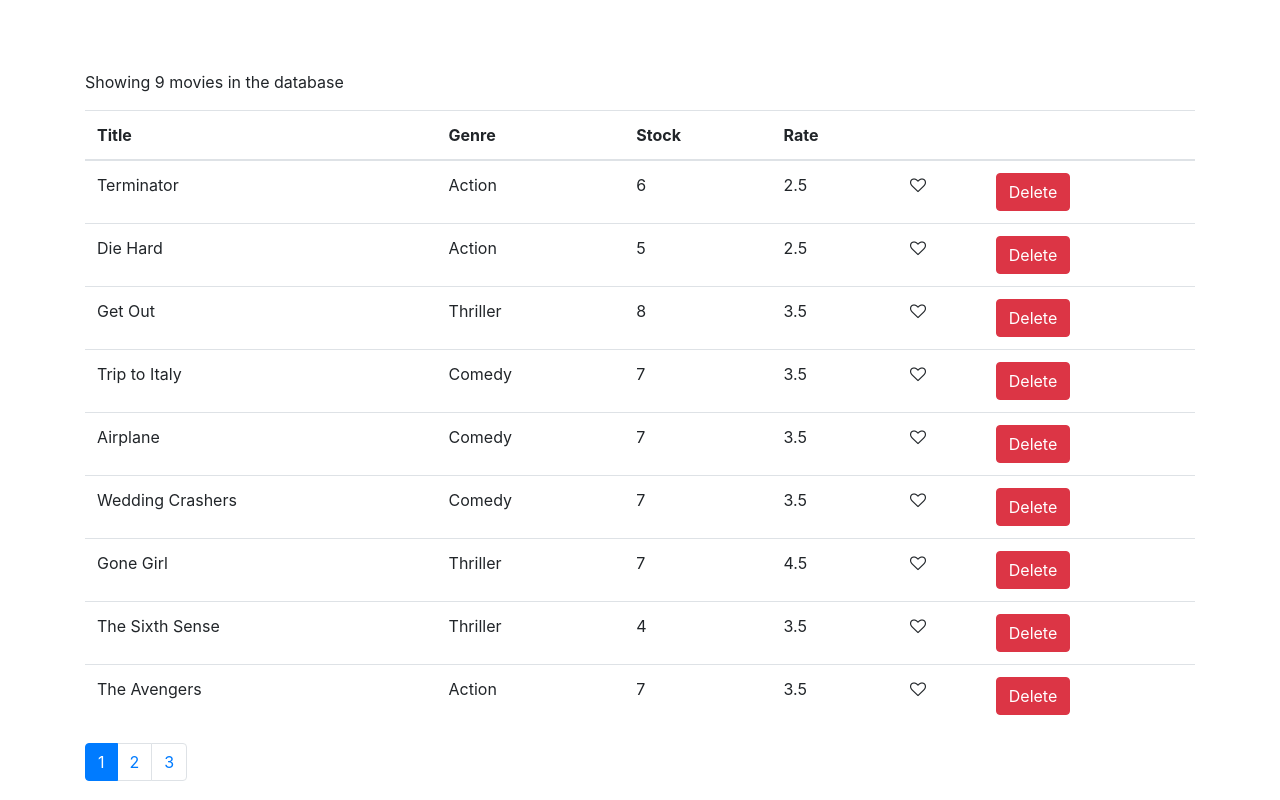
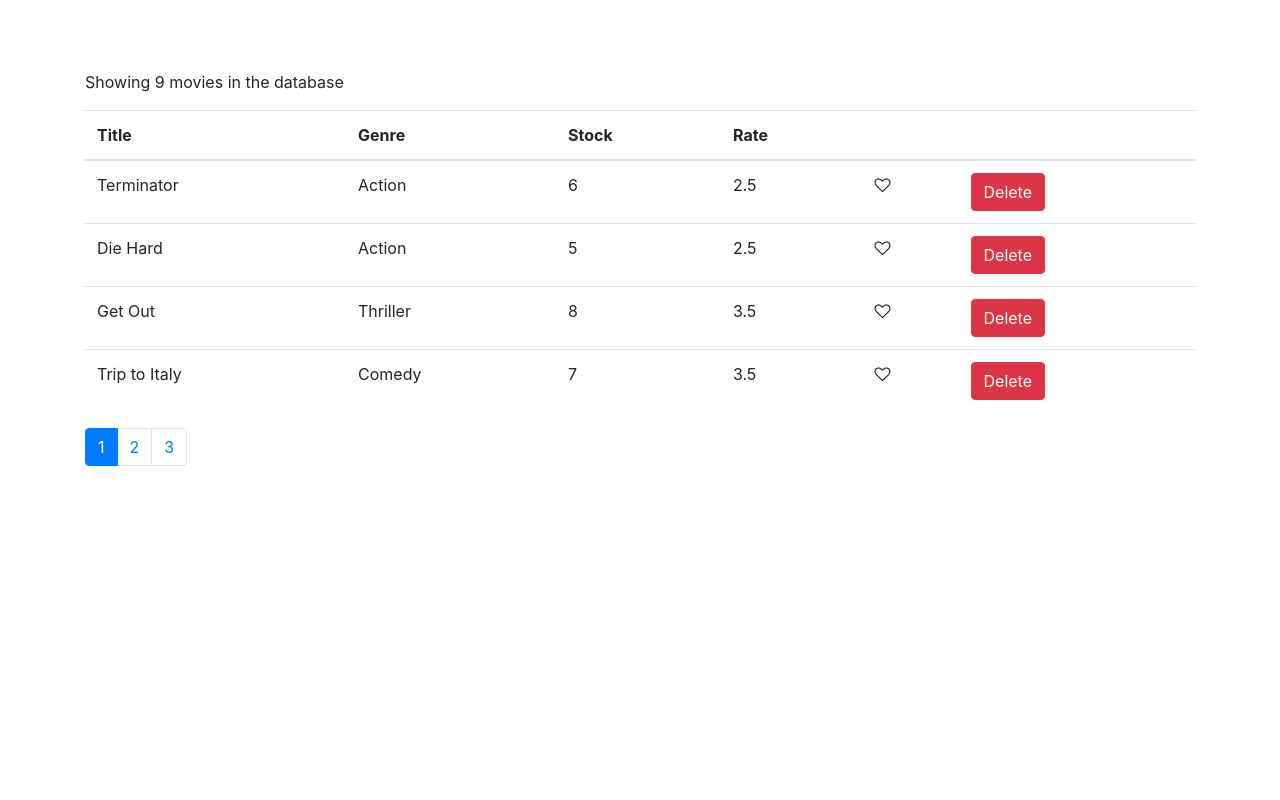
Before and after one commit to rcode321/movie-list, a React (Create React App) app: page / in a window 1280 px wide. Built offline with nearby package versions, Linux system fonts and the light colour scheme.

Commit message:
adding a paginate utils to calculate the number of pages and data in current pages

```diff
--- a/src/component/common/pagination.jsx
+++ b/src/component/common/pagination.jsx
@@ -18,9 +18,9 @@
             className={page === currentPage ? "page-item active" : "page-item"}
           >
             <a
+              href="#/"
               onClick={() => onPageChange(page)}
               className="page-link"
-              href="#/"
             >
               {page}
             </a>
--- a/src/component/movies.jsx
+++ b/src/component/movies.jsx
@@ -1,6 +1,6 @@
 import React, { Component } from "react";
 import { getMovies } from "../services/fakeMovieService";
-
+import { paginate } from "../utils/paginate";
 import Table from "react-bootstrap/Table";
 import Button from "react-bootstrap/Button";
 
@@ -36,9 +36,11 @@
 
   render() {
     const { length: count } = this.state.movies;
-    const { pageSize, currentPage } = this.state;
+    const { pageSize, currentPage, movies: allMovies } = this.state;
 
     if (count === 0) return <p>There are no movies in the database.</p>;
+
+    const movies = paginate(allMovies, currentPage, pageSize);
 
     return (
       <div>
@@ -55,7 +57,7 @@
             </tr>
           </thead>
           <tbody>
-            {this.state.movies.map((movie) => (
+            {movies.map((movie) => (
               <tr key={movie._id}>
                 <td>{movie.title}</td>
                 <td>{movie.genre.name}</td>
--- /dev/null
+++ b/src/utils/paginate.js
@@ -0,0 +1,6 @@
+import _ from "lodash";
+
+export function paginate(items, pageNumber, pageSize) {
+  const startIndex = (pageNumber - 1) * pageSize;
+  return _(items).slice(startIndex).take(pageSize).value();
+}
```
